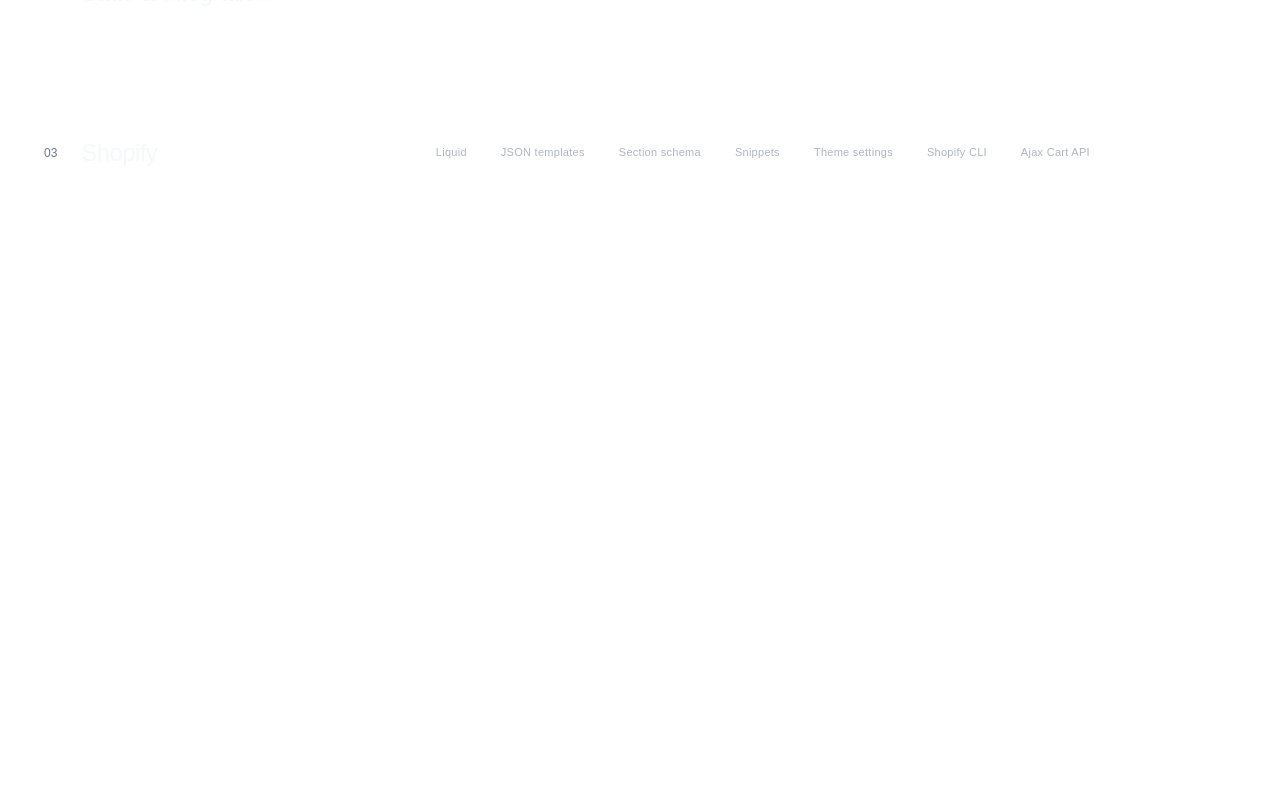
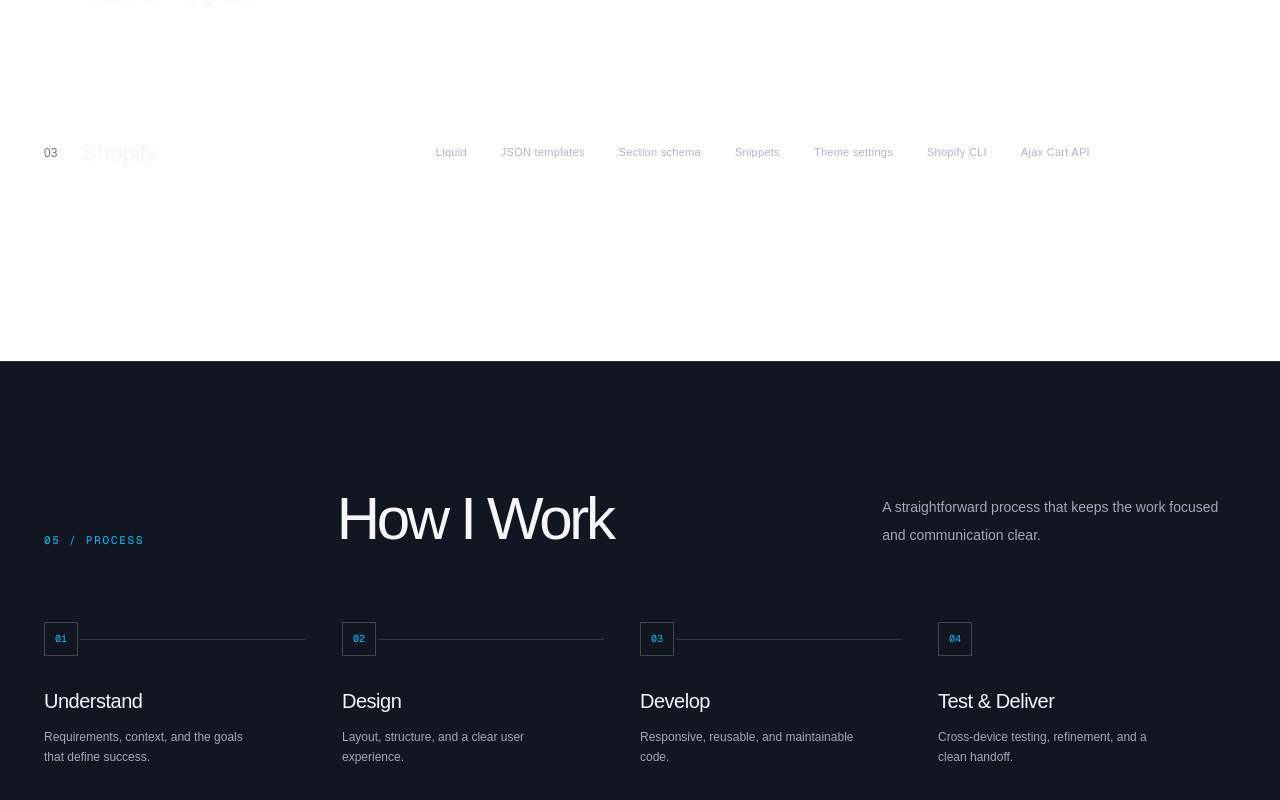
Before and after one commit to Liaqatali43/Personal-Portfolio, a Next.js app: page / in a window 1280 px wide. Shown: the part 5892-6692 px from the top of the page. Before the commit the page ends 6253 px from the top, so only its background shows below. Built offline with nearby package versions, Linux system fonts and the light colour scheme.

Commit message:
Created Process Section

```diff
--- a/src/app/components/sections/Process.jsx
+++ b/src/app/components/sections/Process.jsx
@@ -0,0 +1,87 @@
+const steps = [
+  {
+    number: "01",
+    title: "Understand",
+    description: "Requirements, context, and the goals that define success.",
+  },
+  {
+    number: "02",
+    title: "Design",
+    description: "Layout, structure, and a clear user experience.",
+  },
+  {
+    number: "03",
+    title: "Develop",
+    description: "Responsive, reusable, and maintainable code.",
+  },
+  {
+    number: "04",
+    title: "Test & Deliver",
+    description: "Cross-device testing, refinement, and a clean handoff.",
+  },
+];
+
+export default function Process() {
+  return (
+    <section
+      id="process"
+      className="border-t border-white/10 bg-[#121620] py-24 sm:py-32"
+    >
+      <div className="mx-auto max-w-[1240px] px-6">
+        {/* Section Heading */}
+        <div className="mb-16 grid gap-6 md:grid-cols-[1fr_2fr_1.4fr] md:items-end md:gap-10">
+          <span className="font-mono text-[11px] uppercase tracking-[0.16em] text-sky-400">
+            05 / Process
+          </span>
+
+          <h2 className="font-[family-name:var(--font-space)] text-5xl font-medium leading-[0.98] tracking-[-0.055em] text-[#f5f7fa] sm:text-6xl">
+            How I Work
+          </h2>
+
+          <p className="text-sm leading-7 text-[#a1a8b7]">
+            A straightforward process that keeps the work focused and
+            communication clear.
+          </p>
+        </div>
+
+        {/* Process Steps */}
+        <div className="grid grid-cols-1 md:grid-cols-2 lg:grid-cols-4">
+          {steps.map((step, index) => (
+            <article
+              key={step.number}
+              className="relative grid grid-cols-[52px_1fr] gap-4 pb-10 last:pb-0 md:block md:pb-0 md:pr-9"
+            >
+              {/* Number and Connecting Line */}
+              <div className="relative flex h-full items-start md:h-[52px] md:items-center">
+                <span className="relative z-10 grid h-[34px] w-[34px] shrink-0 place-items-center border border-white/20 bg-[#121620] font-mono text-[10px] text-sky-400">
+                  {step.number}
+                </span>
+
+                {/* Desktop Line */}
+                {index !== steps.length - 1 && (
+                  <span className="absolute left-[36px] right-0 top-1/2 hidden h-px bg-white/15 lg:block" />
+                )}
+
+                {/* Mobile Vertical Line */}
+                {index !== steps.length - 1 && (
+                  <span className="absolute bottom-[-40px] left-[16px] top-[34px] w-px bg-white/15 md:hidden" />
+                )}
+              </div>
+
+              {/* Step Content */}
+              <div>
+                <h3 className="mb-3 mt-0 font-[family-name:var(--font-space)] text-xl font-medium tracking-tight text-[#f5f7fa] md:mt-[22px]">
+                  {step.title}
+                </h3>
+
+                <p className="max-w-[220px] text-xs leading-[1.7] text-[#a1a8b7]">
+                  {step.description}
+                </p>
+              </div>
+            </article>
+          ))}
+        </div>
+      </div>
+    </section>
+  );
+}
--- a/src/app/page.js
+++ b/src/app/page.js
@@ -4,6 +4,7 @@ import Hero from "./components/sections/Hero";
 import Projects from "./components/sections/Projects";
 import Capabilities from "./components/sections/Capabilities";
 import ShopifySpecialist from "./components/sections/ShopifySpecialty";
+import Process from "./components/sections/Process";
 
 export default function Home() {
   return (
@@ -30,6 +31,10 @@ export default function Home() {
         <section>
           <Capabilities />
         </section>
+
+        <section>
+          <Process />
+        </section>
       </main>
     </>
   );
```
